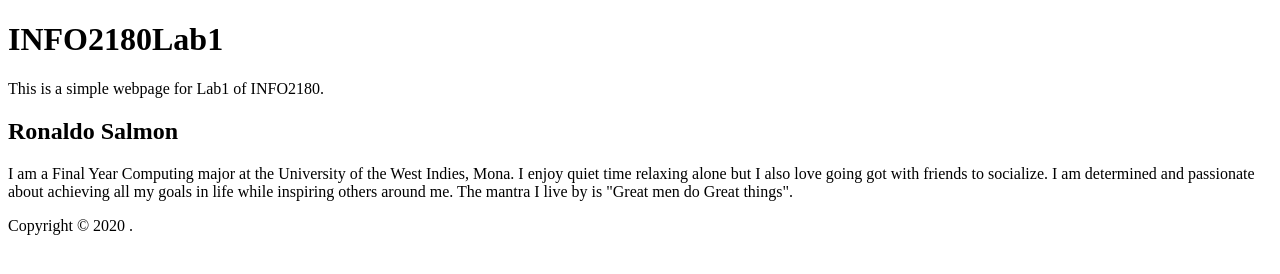
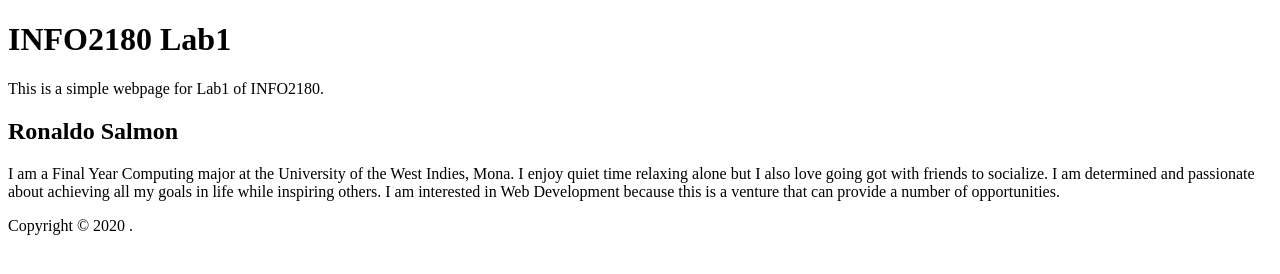
Before and after one commit to ronopedia/info2180-lab1, a plain HTML site: page index.html in a window 1280 px wide. Drawn offline with Linux system fonts and the light colour scheme.

Commit message:
Added index.html file

```diff
--- a/index.html
+++ b/index.html
@@ -1,18 +1,19 @@
 <!DOCTYPEhtml>
 <htmllang="en">
 <head>
+	<link rel="stylesheet" href="styles.css">
 	<metacharset="UTF-8"><metaname="viewport"content="width=device-width,initial-scale=1.0">
 	<metahttp-equiv="X-UA-Compatible"content="ie=edge">
-	<title>INFO2180Lab1</title>
+	<title>INFO2180 Lab1</title>
 </head>
 <body>
 	<header>
-		<h1>INFO2180Lab1</h1>
+		<h1>INFO2180 Lab1</h1>
 		<p>This is a simple webpage for Lab1 of INFO2180.</p>
 	</header>
 	<main>
 		<h2>Ronaldo Salmon</h2>
-		<p>I am a Final Year Computing major at the University of the West Indies, Mona. I enjoy quiet time relaxing alone but I also love going got with friends to socialize. I am determined and passionate about achieving all my goals in life while inspiring others around me. The mantra I live by is "Great men do Great things".</p>
+		<p>I am a Final Year Computing major at the University of the West Indies, Mona. I enjoy quiet time relaxing alone but I also love going got with friends to socialize. I am determined and passionate about achieving all my goals in life while inspiring others. I am interested in Web Development because this is a venture that can provide a number of opportunities.</p>
 	</main>
 	<footer>
         	<p>Copyright &copy; 2020 <Your Name>.</p>
```
